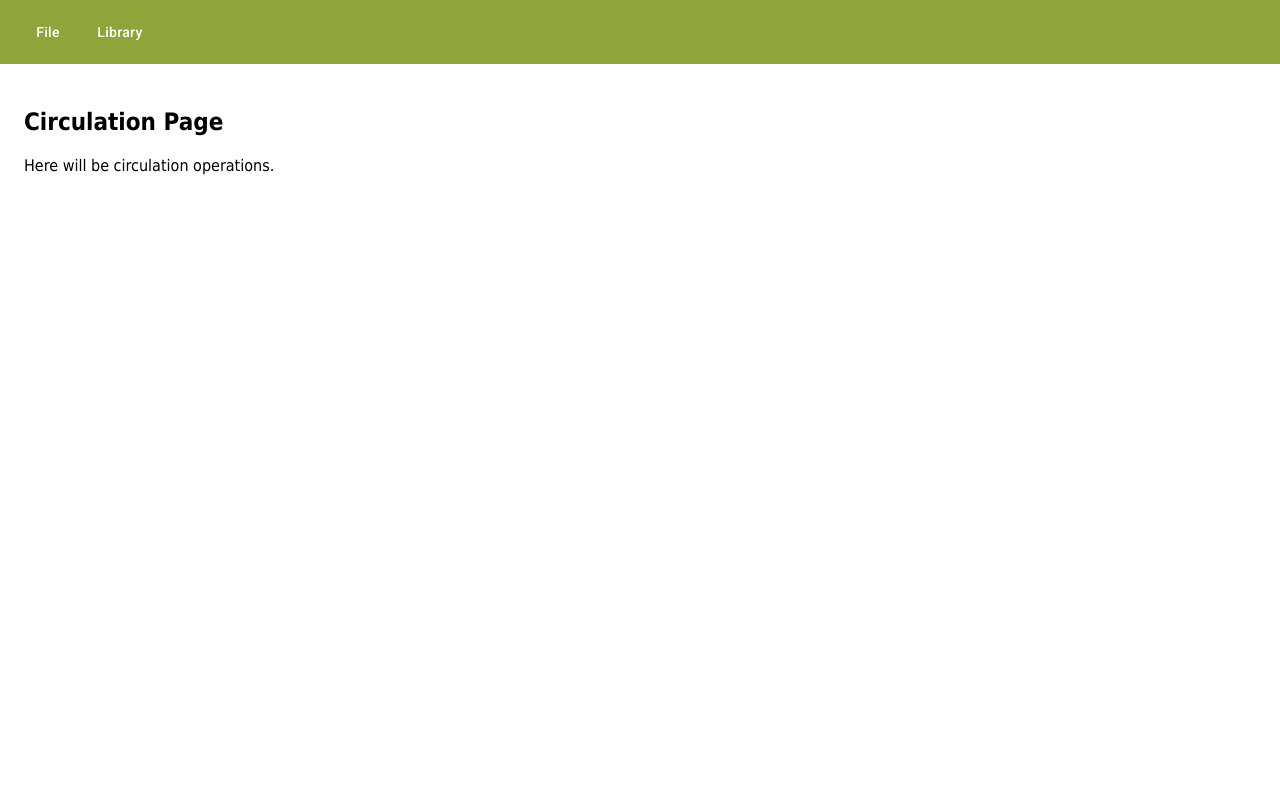
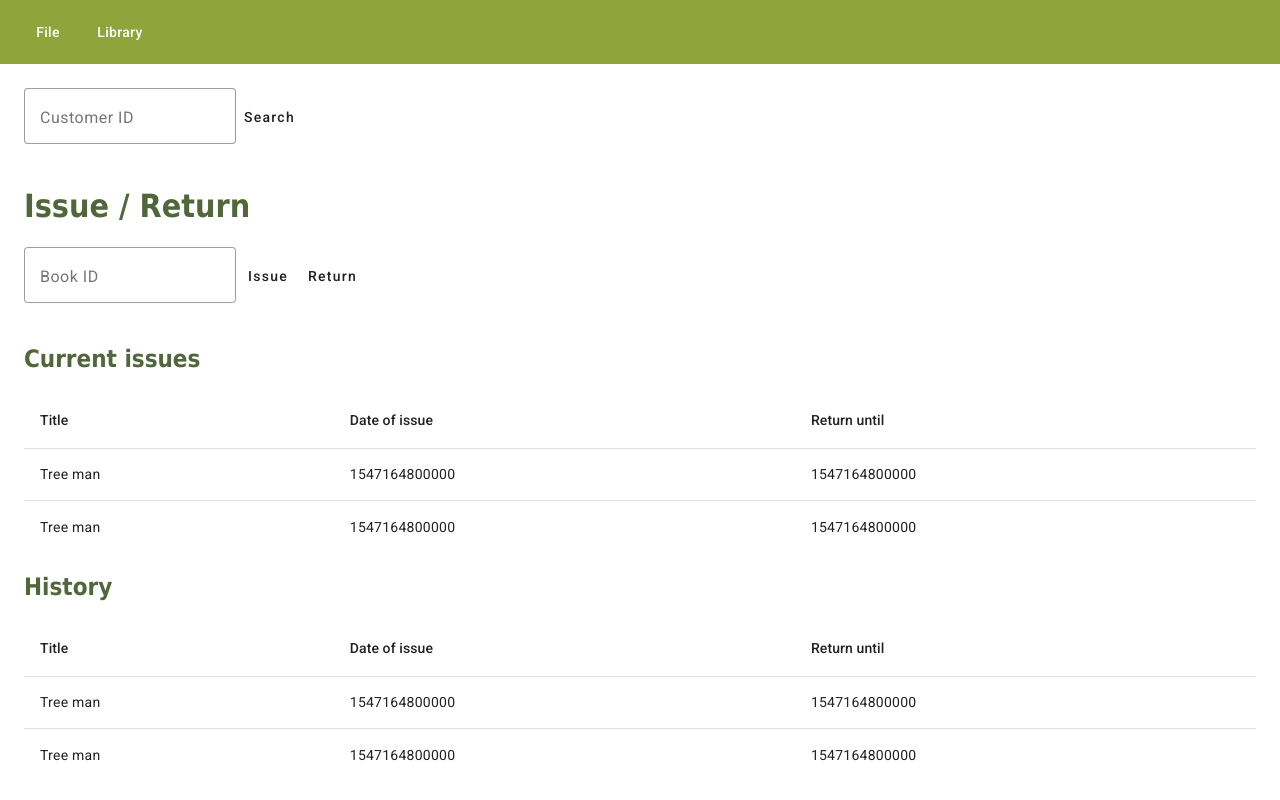
Before and after one commit to RybyakovAndrey/LibraryClient, an Angular app: page /circulation in a window 1280 px wide. Shown: the top 800 px of the page. Built offline with nearby package versions, Linux system fonts and the light colour scheme.

Commit message:
feat: добавлена основа для раздела circulation

```diff
--- a/src/app/app.routes.ts
+++ b/src/app/app.routes.ts
@@ -3,8 +3,8 @@ import { Layout } from './core/layout/layout';
 import { MainPage } from './core/main-page/main-page';
 import { CustomersListComponent } from './features/customers/components/customers-list/customers-list.component';
 import { CustomerFormComponent } from './features/customers/components/customer-form/customer-form.component';
-import { CirculationComponent } from './features/circulation/circulation.component';
 import { ReportsComponent } from './features/reports/reports.component';
+import {CirculationPage} from './core/circulation-page/circulation-page';
 
 export const routes: Routes = [
   {
@@ -15,7 +15,7 @@ export const routes: Routes = [
       { path: 'customers', component: CustomersListComponent },
       { path: 'customers/add', component: CustomerFormComponent },
       { path: 'customers/edit/:id', component: CustomerFormComponent },
-      { path: 'circulation', component: CirculationComponent },
+      { path: 'circulation', component: CirculationPage },
       { path: 'reports', component: ReportsComponent }
     ]
   }
--- /dev/null
+++ b/src/app/core/circulation-page/circulation-page.html
@@ -0,0 +1,24 @@
+
+<div>
+  <div class="search-form">
+    <mat-form-field appearance="outline">
+      <mat-label>Customer ID</mat-label>
+      <input matInput />
+    </mat-form-field>
+
+    <button mat-button="elevated" class="search-button">Search</button>
+  </div>
+  <div>
+    <h1>Issue / Return</h1>
+    <mat-form-field appearance="outline">
+      <mat-label>Book ID</mat-label>
+      <input matInput />
+    </mat-form-field>
+    <button mat-button="elevated" class="search-button">Issue</button>
+    <button mat-button="elevated" class="search-button">Return</button>
+    <h2>Current issues</h2>
+    <app-circulation-list-page [data]="dataSource"></app-circulation-list-page>
+    <h2>History</h2>
+    <app-circulation-list-page [data]="dataSource"></app-circulation-list-page>
+  </div>
+</div>
--- /dev/null
+++ b/src/app/core/circulation-page/circulation-page.ts
@@ -0,0 +1,27 @@
+import { Component } from '@angular/core';
+import {CirculationListPage} from './components/circulation-list-page/circulation-list-page';
+import {MatButton} from '@angular/material/button';
+import {MatFormField} from '@angular/material/form-field';
+import {MatInput, MatLabel} from '@angular/material/input';
+
+const DATA: Issue[] = [
+  {title: 'Tree man', date: Date.UTC(2018,12,11), returnDate: Date.UTC(2018,12,11)},
+  {title: 'Tree man', date: Date.UTC(2018,12,11), returnDate: Date.UTC(2018,12,11)},
+]
+
+@Component({
+  selector: 'app-circulation-page',
+  imports: [
+    CirculationListPage,
+    MatButton,
+    MatFormField,
+    MatInput,
+    MatLabel
+  ],
+  templateUrl: './circulation-page.html',
+  styleUrl: './circulation-page.scss'
+})
+
+export class CirculationPage {
+    dataSource = DATA;
+}
--- /dev/null
+++ b/src/app/core/circulation-page/components/circulation-list-page/circulation-list-page.html
@@ -0,0 +1,19 @@
+<table mat-table [dataSource]="data()" class="mat-elevation-z8">
+  <ng-container matColumnDef="title">
+    <th mat-header-cell *matHeaderCellDef> Title </th>
+    <td mat-cell *matCellDef="let element"> {{element.title}} </td>
+  </ng-container>
+
+  <ng-container matColumnDef="date">
+    <th mat-header-cell *matHeaderCellDef> Date of issue </th>
+    <td mat-cell *matCellDef="let element"> {{element.date}} </td>
+  </ng-container>
+
+  <ng-container matColumnDef="returnDate">
+    <th mat-header-cell *matHeaderCellDef> Return until </th>
+    <td mat-cell *matCellDef="let element"> {{element.returnDate}} </td>
+  </ng-container>
+
+  <tr mat-header-row *matHeaderRowDef="displayedColumns"></tr>
+  <tr mat-row *matRowDef="let row; columns: displayedColumns;"></tr>
+</table>
--- /dev/null
+++ b/src/app/core/circulation-page/components/circulation-list-page/circulation-list-page.ts
@@ -0,0 +1,13 @@
+import {Component, input} from '@angular/core';
+import {MatTableModule} from '@angular/material/table';
+
+@Component({
+  selector: 'app-circulation-list-page',
+  imports: [MatTableModule],
+  templateUrl: './circulation-list-page.html',
+  styleUrl: './circulation-list-page.scss'
+})
+export class CirculationListPage {
+  data = input.required<Issue[]>();
+  displayedColumns: string[] = ['title', 'date', 'returnDate'];
+}
--- /dev/null
+++ b/src/app/core/circulation-page/components/circulation-search/circulation-search.html
@@ -0,0 +1 @@
+<p>circulation-search works!</p>
--- /dev/null
+++ b/src/app/core/share/models/issue.ts
@@ -0,0 +1,6 @@
+interface Issue {
+  id?: number;
+  title: string;
+  date: number;
+  returnDate: number;
+}
```
Also changed, not shown: src/app/core/circulation-page/components/circulation-search/circulation-search.ts (added, +11 -0 lines), src/app/core/circulation-page/circulation-page.scss (added), src/app/core/circulation-page/components/circulation-list-page/circulation-list-page.scss (added), src/app/core/circulation-page/components/circulation-search/circulation-search.scss (added), 1 other file (tests, documents, lock files or other folders).
